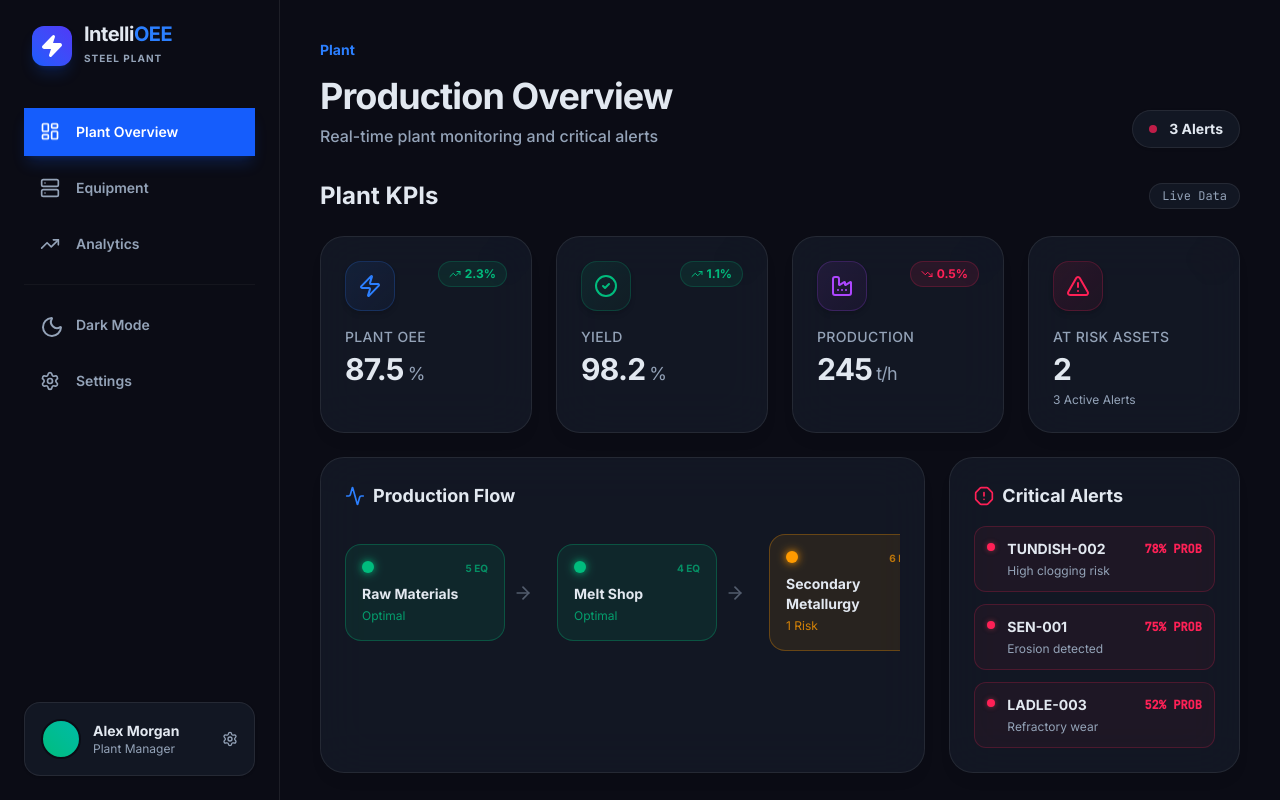
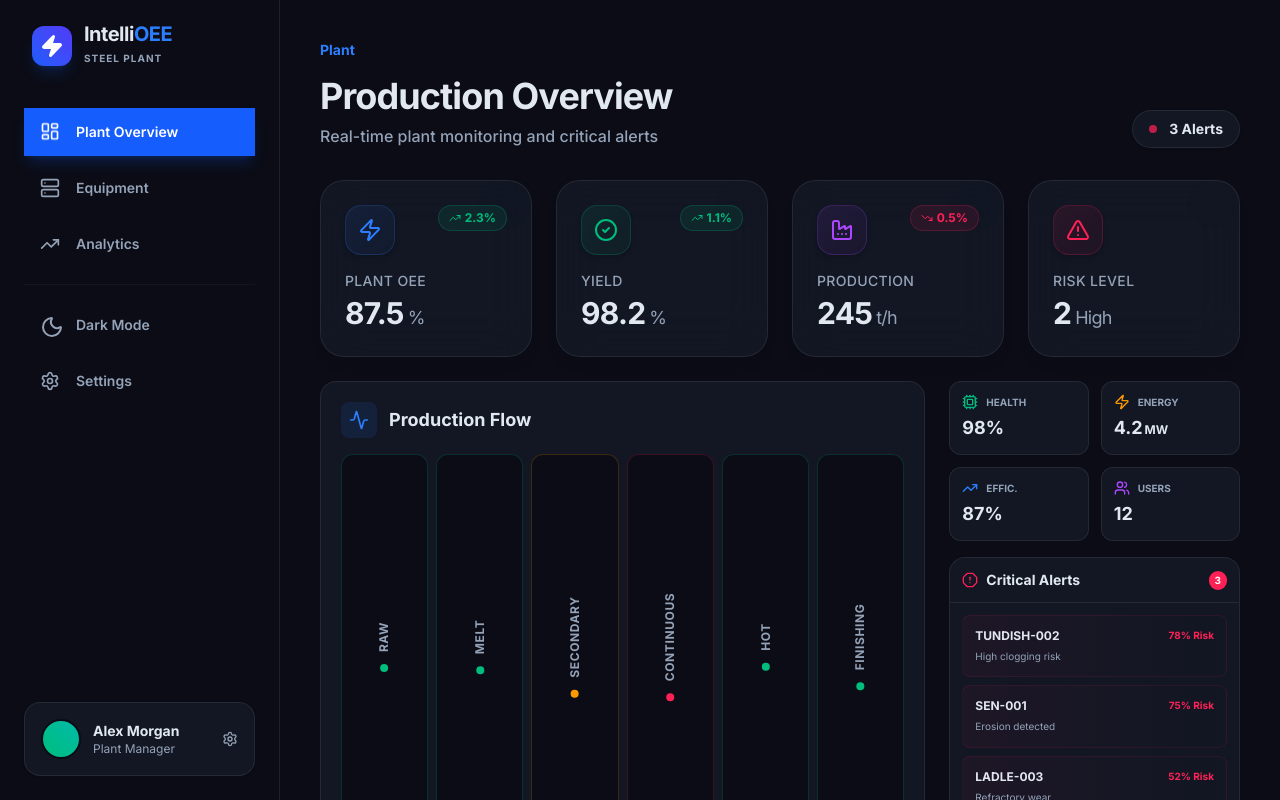
Before and after one commit to Benny1704/OEE-Demo, a React (Vite) app: page / in a window 1280 px wide. Built offline with nearby package versions, Linux system fonts and the light colour scheme.

Commit message:
Goldview

```diff
--- a/src/components/views/GoldView.tsx
+++ b/src/components/views/GoldView.tsx
@@ -1,7 +1,17 @@
 import React from 'react';
-import { Activity, ArrowRight, Zap, CheckCircle2, Factory, AlertTriangle, AlertOctagon } from 'lucide-react';
+import {
+  Activity,
+  Zap,
+  CheckCircle2,
+  Factory,
+  AlertTriangle,
+  AlertOctagon,
+  TrendingUp,
+  Cpu,
+  Users,
+  ArrowRight
+} from 'lucide-react';
 import { MetricCard } from '../shared/MetricCard';
-import { Card } from '../shared/Card';
 import { mockPlantData } from '../../data/mockData';
 import { type Stage } from '../../types';
 
@@ -11,82 +21,196 @@ interface GoldViewProps {
 
 const GoldView: React.FC<GoldViewProps> = ({ onStageClick }) => {
   return (
-    <div className="space-y-6 animate-fade-in pb-10">
-      <div className="flex items-center justify-between">
-        <h2 className="text-2xl font-bold text-[var(--color-text-main)]">Plant KPIs</h2>
-        <div className="px-3 py-1 bg-[var(--color-surface)] rounded-full border border-[var(--color-border)] text-xs font-mono text-[var(--color-text-muted)]">Live Data</div>
+    <div className="space-y-6 animate-fade-in pb-12">
+
+      {/* 1. Top KPI Strip */}
+      <div className="grid grid-cols-1 md:grid-cols-2 lg:grid-cols-4 gap-6">
+        <div className="transition-all duration-300 hover:-translate-y-1 hover:shadow-lg hover:shadow-blue-500/10">
+            <MetricCard title="Plant OEE" value={mockPlantData.kpis.oee} unit="%" trend={2.3} icon={Zap} color="blue" />
+        </div>
+        <div className="transition-all duration-300 hover:-translate-y-1 hover:shadow-lg hover:shadow-emerald-500/10">
+            <MetricCard title="Yield" value={mockPlantData.kpis.yield_pct} unit="%" trend={1.1} icon={CheckCircle2} color="emerald" />
+        </div>
+        <div className="transition-all duration-300 hover:-translate-y-1 hover:shadow-lg hover:shadow-purple-500/10">
+            <MetricCard title="Production" value={mockPlantData.kpis.production_rate_tons_hr} unit="t/h" trend={-0.5} icon={Factory} color="purple" />
+        </div>
+        <div className="transition-all duration-300 hover:-translate-y-1 hover:shadow-lg hover:shadow-rose-500/10">
+            <MetricCard title="Risk Level" value={mockPlantData.kpis.high_risk_equipment} unit="High" icon={AlertTriangle} color="rose" />
+        </div>
       </div>
 
-      <div className="grid grid-cols-1 md:grid-cols-2 lg:grid-cols-4 gap-6">
-        <MetricCard title="Plant OEE" value={mockPlantData.kpis.oee} unit="%" trend={2.3} icon={Zap} color="blue" />
-        <MetricCard title="Yield" value={mockPlantData.kpis.yield_pct} unit="%" trend={1.1} icon={CheckCircle2} color="emerald" />
-        <MetricCard title="Production" value={mockPlantData.kpis.production_rate_tons_hr} unit="t/h" trend={-0.5} icon={Factory} color="purple" />
-        <MetricCard title="At Risk Assets" value={mockPlantData.kpis.high_risk_equipment} unit="" icon={AlertTriangle} color="rose" subtitle={`${mockPlantData.kpis.active_alerts} Active Alerts`} />
+      {/* 2. Main Layout: Reduced Height to 480px */}
+      <div className="grid grid-cols-1 lg:grid-cols-3 gap-6 h-[480px]">
+
+        {/* LEFT: Production Flow (Spans 2/3) */}
+        <div className="lg:col-span-2 h-full bg-[var(--color-surface)] border border-[var(--color-border)] rounded-2xl p-5 flex flex-col relative overflow-hidden">
+           {/* Header */}
+           <div className="flex items-center gap-3 mb-4 shrink-0">
+              <div className="p-2 bg-blue-500/10 rounded-lg">
+                <Activity className="w-5 h-5 text-blue-500" />
+              </div>
+              <div>
+                <h3 className="text-lg font-bold text-[var(--color-text-main)]">Production Flow</h3>
+              </div>
            </div>
 
-      <div className="grid grid-cols-1 lg:grid-cols-3 gap-6">
-        <Card className="lg:col-span-2 p-6">
-          <h3 className="text-lg font-bold mb-6 flex items-center gap-2 text-[var(--color-text-main)]">
-            <Activity className="w-5 h-5 text-blue-500" /> Production Flow
-          </h3>
-          <div className="relative flex items-center gap-4 overflow-x-auto pb-6 scrollbar-thin">
-             {mockPlantData.stages.map((stage, i) => {
-                const statusColors = {
-                  green: "bg-emerald-500/10 border-emerald-500/30 text-emerald-500 hover:bg-emerald-500/20",
-                  yellow: "bg-amber-500/10 border-amber-500/30 text-amber-500 hover:bg-amber-500/20",
-                  red: "bg-rose-500/10 border-rose-500/30 text-rose-500 hover:bg-rose-500/20"
-                };
-                const dotColors = {
-                  green: "bg-emerald-500",
-                  yellow: "bg-amber-500",
-                  red: "bg-rose-500"
-                };
+           {/* The Accordion Container */}
+           <div className="flex flex-1 gap-2 w-full h-full min-h-0">
+             {mockPlantData.stages.map((stage) => {
+                const statusConfig = {
+                  green: { color: "text-emerald-500", bg: "bg-emerald-500/10", border: "border-emerald-500/20", gradient: "from-emerald-500/20" },
+                  yellow: { color: "text-amber-500", bg: "bg-amber-500/10", border: "border-amber-500/20", gradient: "from-amber-500/20" },
+                  red: { color: "text-rose-500", bg: "bg-rose-500/10", border: "border-rose-500/20", gradient: "from-rose-500/20" },
+                }[stage.status];
+
+                // FIX: Safely access optional properties with default values
+                const riskCount = stage.high_risk_count ?? 0;
+                const equipmentCount = stage.equipment_count ?? 0;
 
                 return (
-                  <div key={stage.stage_id} className="flex items-center shrink-0">
-                    <button
+                  <div
+                    key={stage.stage_id}
                     onClick={() => onStageClick(stage)}
-                      className={`relative group w-40 p-4 rounded-2xl border transition-all duration-300 ${statusColors[stage.status]} hover:shadow-lg`}
+                    className={`
+                      group relative cursor-pointer
+                      flex-1 hover:flex-[6]
+                      transition-all duration-700 ease-[cubic-bezier(0.25,0.1,0.25,1.0)]
+                      rounded-xl border ${statusConfig.border}
+                      bg-[var(--color-bg)] overflow-hidden
+                      flex flex-col
+                    `}
                   >
-                      <div className="flex justify-between items-start mb-2">
-                         <div className={`w-3 h-3 rounded-full ${dotColors[stage.status]} shadow-[0_0_8px_currentColor]`} />
-                         <span className="text-[10px] font-bold uppercase opacity-70">{stage.equipment_count} EQ</span>
+                     {/* Background Gradient Animation */}
+                     <div className={`absolute inset-0 opacity-0 group-hover:opacity-100 transition-opacity duration-700 bg-gradient-to-b ${statusConfig.gradient} to-transparent pointer-events-none`} />
+
+                     {/* COLLAPSED STATE */}
+                     <div className="absolute inset-0 flex items-center justify-center transition-all duration-500 group-hover:opacity-0 delay-100 group-hover:delay-0">
+                        <div className="rotate-[-90deg] whitespace-nowrap flex items-center gap-3">
+                           <div className={`w-2 h-2 rounded-full ${statusConfig.color.replace('text-', 'bg-')}`} />
+                           <h4 className="text-xs font-bold text-[var(--color-text-muted)] uppercase tracking-wider">
+                              {stage.name.split(' ')[0]}
+                           </h4>
                         </div>
-                      <div className="text-left">
-                        <p className="font-bold text-sm text-[var(--color-text-main)] mb-1">{stage.name}</p>
-                        <p className="text-xs opacity-80">{(stage.high_risk_count ?? 0) > 0 ? `${stage.high_risk_count} Risk` : 'Optimal'}</p>
                      </div>
-                    </button>
-                    {i < mockPlantData.stages.length - 1 && (
-                      <ArrowRight className="w-5 h-5 text-[var(--color-text-muted)] mx-2 opacity-50" />
-                    )}
+
+                     {/* EXPANDED STATE */}
+                     <div className="absolute inset-0 p-5 opacity-0 group-hover:opacity-100 transition-all duration-700 delay-100 flex flex-col">
+                        {/* Title Row */}
+                        <div className="flex justify-between items-start mb-2 translate-y-4 group-hover:translate-y-0 transition-transform duration-700 ease-out">
+                           <div className="flex flex-col min-w-0">
+                              <span className={`text-[10px] font-black uppercase tracking-widest ${statusConfig.color} mb-1`}>
+                                {stage.status}
+                              </span>
+                              <h3 className="text-xl font-bold text-[var(--color-text-main)] leading-tight whitespace-nowrap overflow-hidden text-ellipsis">
+                                 {stage.name}
+                              </h3>
+                           </div>
+                           <div className={`shrink-0 ml-2 p-2 rounded-full border ${statusConfig.border} ${statusConfig.bg}`}>
+                              <ArrowRight className={`w-4 h-4 ${statusConfig.color}`} />
+                           </div>
+                        </div>
+
+                        {/* Metrics Area */}
+                        <div className="mt-auto space-y-3 translate-y-8 group-hover:translate-y-0 transition-transform duration-700 delay-150 ease-out">
+                           <div className="grid grid-cols-2 gap-2">
+                              <div className="bg-[var(--color-surface)] p-2 rounded-lg border border-[var(--color-border)]">
+                                 <div className="text-[10px] text-[var(--color-text-muted)] uppercase font-bold">Equipment</div>
+                                 <div className="text-xl font-bold text-[var(--color-text-main)]">{equipmentCount}</div>
+                              </div>
+                              <div className="bg-[var(--color-surface)] p-2 rounded-lg border border-[var(--color-border)]">
+                                 <div className="text-[10px] text-[var(--color-text-muted)] uppercase font-bold">Risk</div>
+                                 <div className={`text-xl font-bold ${riskCount > 0 ? 'text-rose-500' : 'text-emerald-500'}`}>
+                                    {riskCount}
+                                 </div>
+                              </div>
+                           </div>
+                        </div>
+                     </div>
                   </div>
                 );
              })}
            </div>
-        </Card>
+        </div>
 
-        <Card className="p-6">
-           <h3 className="text-lg font-bold mb-4 flex items-center gap-2 text-[var(--color-text-main)]">
-             <AlertOctagon className="w-5 h-5 text-rose-500" /> Critical Alerts
-           </h3>
-           <div className="space-y-3">
-             {mockPlantData.alerts.map(alert => (
-               <div key={alert.alert_id} className="p-3 rounded-xl bg-rose-500/5 border border-rose-500/20 flex items-start gap-3">
-                 <div className="mt-1 w-2 h-2 rounded-full bg-rose-500 shadow-[0_0_5px_rgba(244,63,94,0.5)]" />
-                 <div className="flex-1">
-                   <div className="flex justify-between items-center mb-1">
-                     <span className="text-sm font-bold text-[var(--color-text-main)]">{alert.equipment}</span>
-                     <span className="text-xs font-mono text-rose-500 font-bold">{(alert.failure_probability * 100).toFixed(0)}% PROB</span>
+        {/* RIGHT: Stats (Top) + Alerts (Bottom) */}
+        <div className="lg:col-span-1 flex flex-col gap-4 h-full">
+
+            {/* A. System Stats (Top - 2x2 Grid) */}
+            <div className="shrink-0 grid grid-cols-2 gap-3">
+                <div className="bg-[var(--color-surface)] border border-[var(--color-border)] rounded-xl p-3 hover:border-emerald-500/50 transition-colors">
+                   <div className="flex items-center gap-2 mb-1">
+                      <Cpu className="w-4 h-4 text-emerald-500" />
+                      <span className="text-[10px] font-bold text-[var(--color-text-muted)] uppercase">Health</span>
                    </div>
-                   <p className="text-xs text-[var(--color-text-muted)]">{alert.message}</p>
+                   <p className="text-lg font-bold text-[var(--color-text-main)]">98%</p>
+                </div>
+
+                <div className="bg-[var(--color-surface)] border border-[var(--color-border)] rounded-xl p-3 hover:border-amber-500/50 transition-colors">
+                   <div className="flex items-center gap-2 mb-1">
+                      <Zap className="w-4 h-4 text-amber-500" />
+                      <span className="text-[10px] font-bold text-[var(--color-text-muted)] uppercase">Energy</span>
+                   </div>
+                   <p className="text-lg font-bold text-[var(--color-text-main)]">4.2<span className="text-xs ml-0.5">MW</span></p>
+                </div>
+
+                <div className="bg-[var(--color-surface)] border border-[var(--color-border)] rounded-xl p-3 hover:border-blue-500/50 transition-colors">
+                   <div className="flex items-center gap-2 mb-1">
+                      <TrendingUp className="w-4 h-4 text-blue-500" />
+                      <span className="text-[10px] font-bold text-[var(--color-text-muted)] uppercase">Effic.</span>
+                   </div>
+                   <p className="text-lg font-bold text-[var(--color-text-main)]">87%</p>
+                </div>
+
+                <div className="bg-[var(--color-surface)] border border-[var(--color-border)] rounded-xl p-3 hover:border-purple-500/50 transition-colors">
+                   <div className="flex items-center gap-2 mb-1">
+                      <Users className="w-4 h-4 text-purple-500" />
+                      <span className="text-[10px] font-bold text-[var(--color-text-muted)] uppercase">Users</span>
+                   </div>
+                   <p className="text-lg font-bold text-[var(--color-text-main)]">12</p>
                 </div>
             </div>
+
+            {/* B. Critical Alerts (Bottom - Fills remaining height) */}
+            <div className="flex-1 bg-[var(--color-surface)] border border-[var(--color-border)] rounded-2xl flex flex-col overflow-hidden min-h-0">
+                <div className="p-3 border-b border-[var(--color-border)] flex items-center justify-between shrink-0">
+                  <div className="flex items-center gap-2">
+                     <AlertOctagon className="w-4 h-4 text-rose-500" />
+                     <h3 className="text-sm font-bold text-[var(--color-text-main)]">Critical Alerts</h3>
+                  </div>
+                  <span className="bg-rose-500 text-white text-[10px] font-bold px-1.5 py-0.5 rounded-full">
+                     {mockPlantData.alerts.length}
+                  </span>
+                </div>
+
+                <div className="flex-1 overflow-y-auto custom-scrollbar p-3 space-y-2">
+                  {mockPlantData.alerts.map((alert) => (
+                    <div
+                      key={alert.alert_id}
+                      className="relative p-3 rounded-lg border border-rose-500/10 bg-gradient-to-r from-rose-500/5 to-transparent hover:bg-rose-500/10 transition-colors"
+                    >
+                      <div className="flex justify-between items-start mb-1">
+                         <span className="text-xs font-bold text-[var(--color-text-main)]">{alert.equipment}</span>
+                         <span className="text-[10px] text-rose-500 font-bold">{(alert.failure_probability * 100).toFixed(0)}% Risk</span>
+                      </div>
+                      <p className="text-[10px] text-[var(--color-text-muted)] line-clamp-2 leading-relaxed">
+                         {alert.message}
+                      </p>
+                    </div>
                   ))}
+
+                  {mockPlantData.alerts.length === 0 && (
+                    <div className="h-full flex flex-col items-center justify-center text-[var(--color-text-muted)] opacity-50">
+                       <CheckCircle2 className="w-8 h-8 mb-2" />
+                       <p className="text-xs">No Alerts</p>
                     </div>
-        </Card>
+                  )}
+                </div>
+            </div>
+
+        </div>
       </div>
     </div>
   );
 };
+
 export default GoldView;
```
Lines whose indentation alone changed are shown as unchanged.
